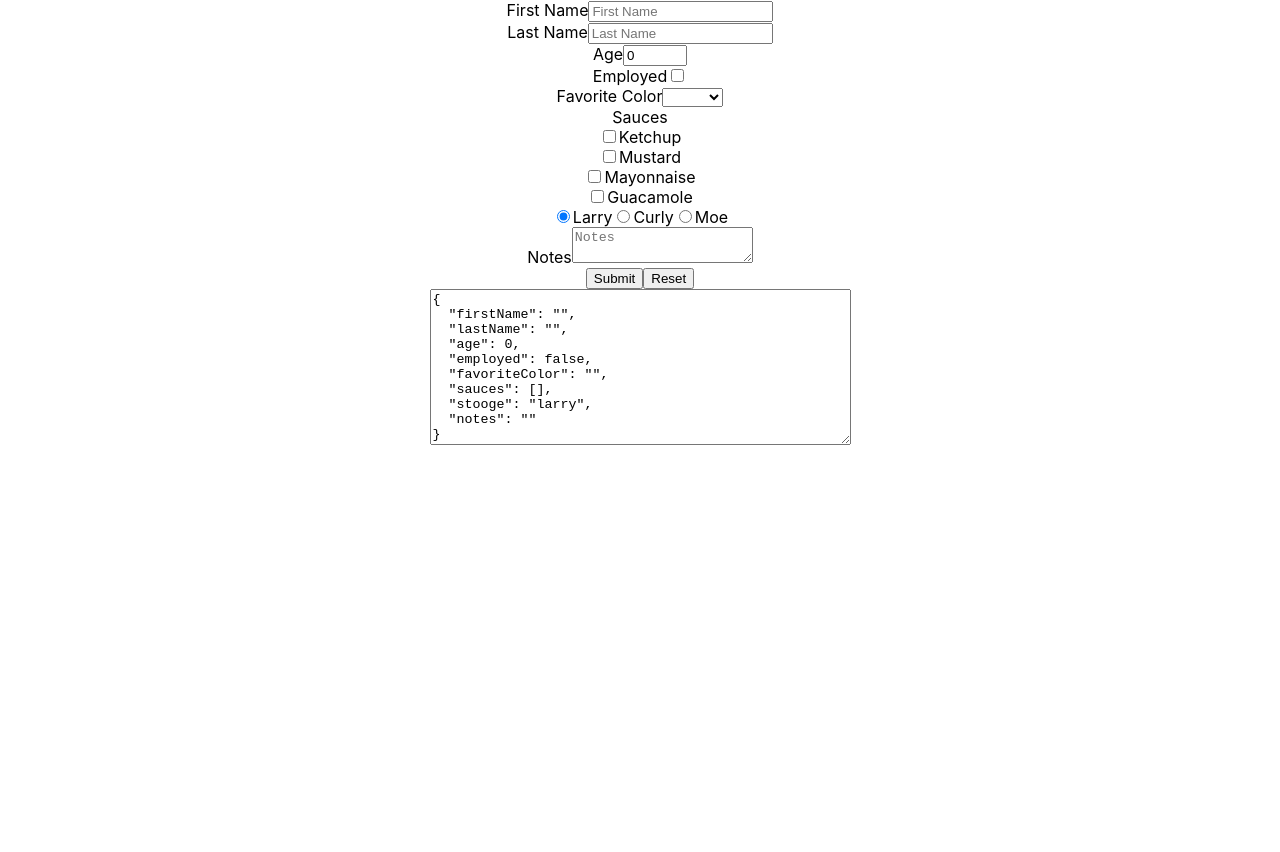
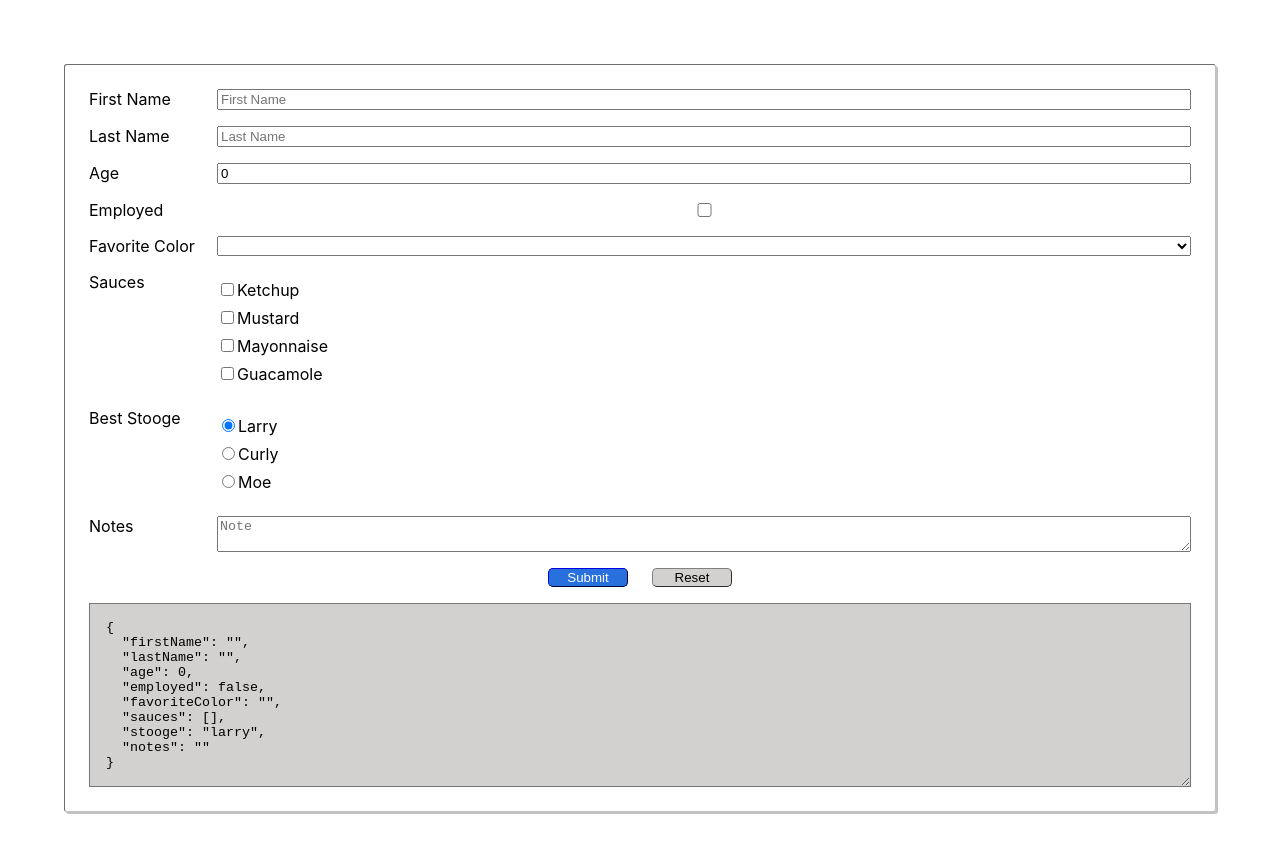
Before and after one commit to caoh29/react-forms-app, a React (Create React App) app in the folder forms-app/: page / in a window 1280 px wide. Shown: the top 852 px of the page. Before the commit the page ends 800 px from the top, so only its background shows below. Built offline with nearby package versions, Linux system fonts and the light colour scheme.

Commit message:
adding style

```diff
--- a/forms-app/src/App.css
+++ b/forms-app/src/App.css
@@ -1,3 +1,4 @@
 .App {
-  text-align: center;
+  text-align: letf;
+  padding: 5%;
 }
--- /dev/null
+++ b/forms-app/src/components/UserForm/UserForm.module.css
@@ -0,0 +1,67 @@
+.form {
+    border: 1px inset rgb(194, 194, 194);
+    box-shadow: 2px 2px rgb(194, 194, 194);
+    border-radius: 3px;
+    padding: 1.5rem;
+    display: grid;
+    grid-template-columns: 8rem auto;
+    grid-template-rows: repeat(9, auto);
+    gap: 1rem 0;
+}
+
+.my_05 {
+    margin: 0.5rem 0;
+}
+
+.buttons_container {
+    grid-column: 1 / span 2;
+    display: flex;
+    justify-content: center;
+    align-items: center;
+    gap: 1.5rem;
+}
+
+.submit_active {
+    width: 5rem;
+    background-color: rgb(40, 112, 221);
+    border-color: darkblue;
+    border-width: 1px;
+    border-radius: 5px;
+    color: white;
+}
+
+.submit_inactive {
+    width: 5rem;
+    background-color: rgb(40, 112, 221);
+    border-color: darkblue;
+    border-width: 1px;
+    border-radius: 5px;
+    color: white;
+    opacity: 0.4;
+}
+
+.reset_active {
+    width: 5rem;
+    background-color: rgb(211, 208, 208);
+    border-color: gray;
+    border-width: 1px;
+    border-radius: 5px;
+    color: black;
+}
+
+.reset_inactive {
+    width: 5rem;
+    background-color: rgb(211, 208, 208);
+    border-color: gray;
+    border-width: 1px;
+    border-radius: 5px;
+    color: black;
+    opacity: 0.4;
+}
+
+.displayJSON_textArea {
+    grid-column: 1 / span 2;
+    width: auto;
+    background-color: rgb(211, 208, 208);
+    padding: 1rem;
+}
--- a/forms-app/src/components/UserForm/UserForm.tsx
+++ b/forms-app/src/components/UserForm/UserForm.tsx
@@ -1,5 +1,7 @@
 import { useFormik  } from "formik";
 import * as Yup from 'yup';
+
+import styles from './UserForm.module.css';
 
 interface FormValues {
     firstName: string;
@@ -68,7 +70,7 @@ export default function UserForm() {
     });
 
     // Handling form submit
-    const handleSubmit = (values: FormValues) => {
+    const handleSubmit: (values: FormValues) => void = (values) => {
         // I decided to modify firstName and lastName to be lowercase for more practical uses in the future ex: analytics, insert into DB
         const newValues: FormValues = { ...values, firstName: values.firstName.toLowerCase(), lastName: values.lastName.toLowerCase() };
         alert(JSON.stringify(newValues, null, 2));
@@ -81,8 +83,9 @@ export default function UserForm() {
     });
 
     return (
-        <form onSubmit={formik.handleSubmit}>
-            <div>
+        <form className={styles.form} onSubmit={formik.handleSubmit}>
+
+            {/* First Name */}
             <label htmlFor="firstName">First Name</label>
             <input
                 id="firstName"
@@ -94,9 +97,8 @@ export default function UserForm() {
                 onBlur={formik.handleBlur}
             />
             {formik.touched.firstName && formik.errors.firstName && <div>{formik.errors.firstName}</div>}
-            </div>
 
-            <div>
+            {/* Last Name */}
             <label htmlFor="lastName">Last Name</label>
             <input
                 id="lastName"
@@ -108,9 +110,8 @@ export default function UserForm() {
                 onBlur={formik.handleBlur}
             />
             {formik.touched.lastName && formik.errors.lastName && <div>{formik.errors.lastName}</div>}
-            </div>
 
-            <div>
+            {/* Age */}
             <label htmlFor="age">Age</label>
             <input
                 id="age"
@@ -123,9 +124,8 @@ export default function UserForm() {
                 value={formik.values.age}
             />
             {formik.touched.age && formik.errors.age && <div>{formik.errors.age}</div>}
-            </div>
 
-            <div>
+            {/* Employed */}
             <label htmlFor="employed">Employed</label>
             <input
                 id="employed"
@@ -134,9 +134,8 @@ export default function UserForm() {
                 onChange={formik.handleChange}
                 checked={formik.values.employed}
             />
-            </div>
 
-            <div>
+            {/* Favorite Color */}
             <label htmlFor="favoriteColor">Favorite Color</label>
             <select
                 id="favoriteColor"
@@ -147,12 +146,12 @@ export default function UserForm() {
             >
                 {COLORS.map((color) => <option key={color.value} value={color.value}>{color.name}</option>)}
             </select>
-            </div>
 
+            {/* Sauces */}
+            <label htmlFor="sauces">Sauces</label>
             <div>
-                <label htmlFor="sauces">Sauces</label>
                 {SAUCES.map((sauce) => (
-                    <div key={sauce.value}>
+                    <div className={styles.my_05} key={sauce.value}>
                         <label>
                             <input
                             type="checkbox"
@@ -167,9 +166,12 @@ export default function UserForm() {
                 ))}
             </div>
 
+            {/* Stooge */}
+            <label htmlFor="stooge">Best Stooge</label>
             <div>
                 {STOOGE.map((stooge) => (
-                    <label key={stooge.value}>
+                    <div className={styles.my_05} key={stooge.value}>
+                        <label>
                             <input
                                 type="radio"
                                 name="stooge"
@@ -179,31 +181,31 @@ export default function UserForm() {
                             />
                             {stooge.name}
                         </label>
+                    </div>
                 ))}
             </div>
 
-            <div>
+            {/* Notes */}
             <label htmlFor="notes">Notes</label>
             <textarea
                 id="notes"
                 name="notes"
-                    placeholder="Notes"
+                placeholder="Note"
                 value={formik.values.notes}
                 onChange={formik.handleChange}
                 onBlur={formik.handleBlur}
             />
+
+            <div className={styles.buttons_container}>
+                { formik.values === formik.initialValues ? (<button className={styles.submit_inactive} disabled>Submit</button>) : (<button className={styles.submit_active} type="submit">Submit</button>) }
+                { formik.values === formik.initialValues ? (<button className={styles.reset_inactive} type="button" disabled>Reset</button>) : (<button className={styles.reset_active} type="button" onClick={formik.handleReset}>Reset</button>) }
             </div>
 
-            { formik.values === formik.initialValues ? (<button disabled>Submit</button>) : (<button type="submit">Submit</button>) }
-            { formik.values === formik.initialValues ? (<button type="button" disabled>Reset</button>) : (<button type="button" onClick={formik.handleReset}>Reset</button>) }
-
-            <div>
-                <textarea rows={10} cols={50} readOnly value={
+            <textarea className={styles.displayJSON_textArea} rows={10} cols={50} readOnly value={
                 formik.values === formik.initialValues ?
                 JSON.stringify(defaultTextAreaValue, null, 2) :
                 JSON.stringify(formik.values, null, 2)
             }  />
-            </div>
         </form>
     );
 }
```
Lines whose indentation alone changed are shown as unchanged.
